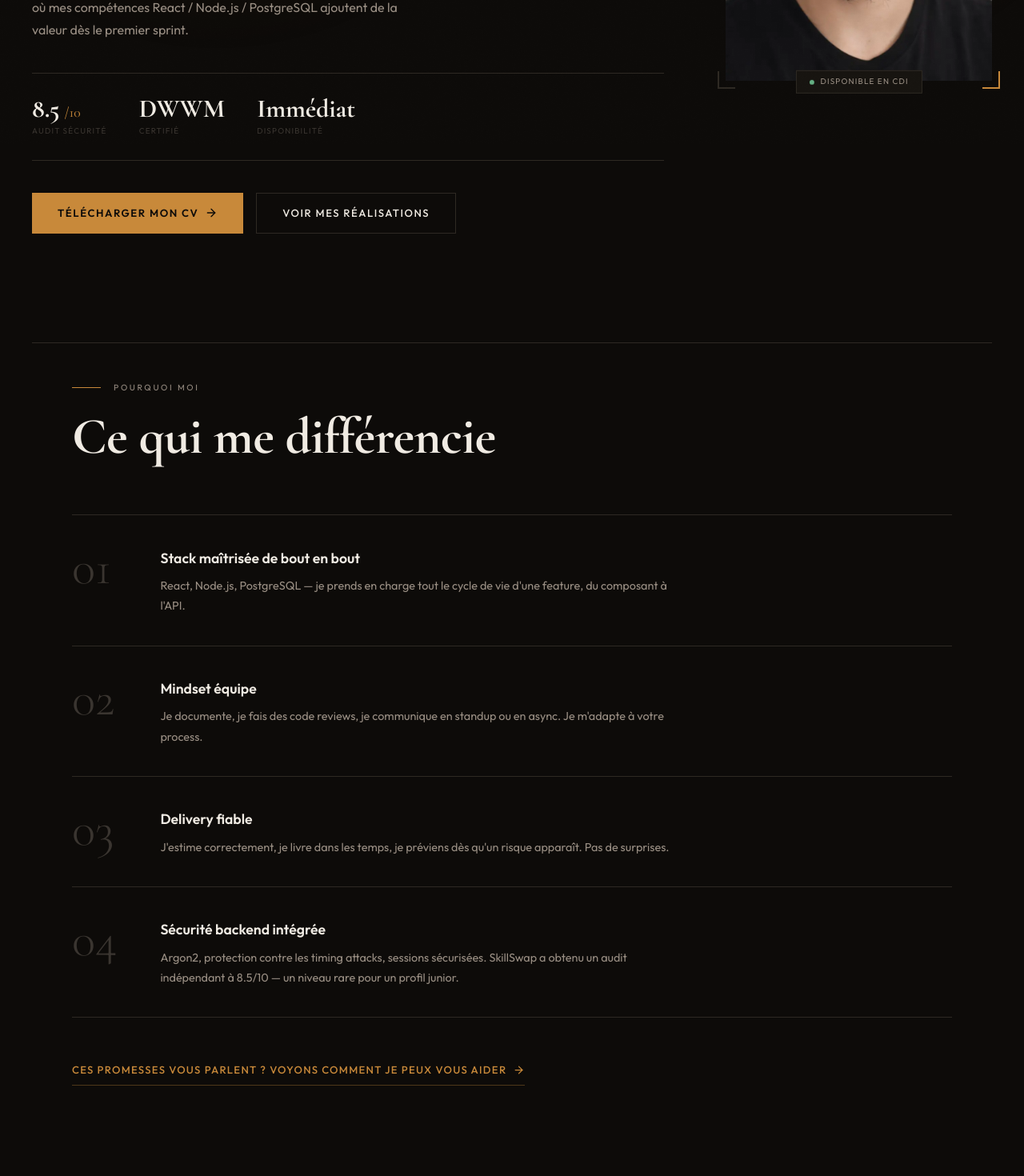
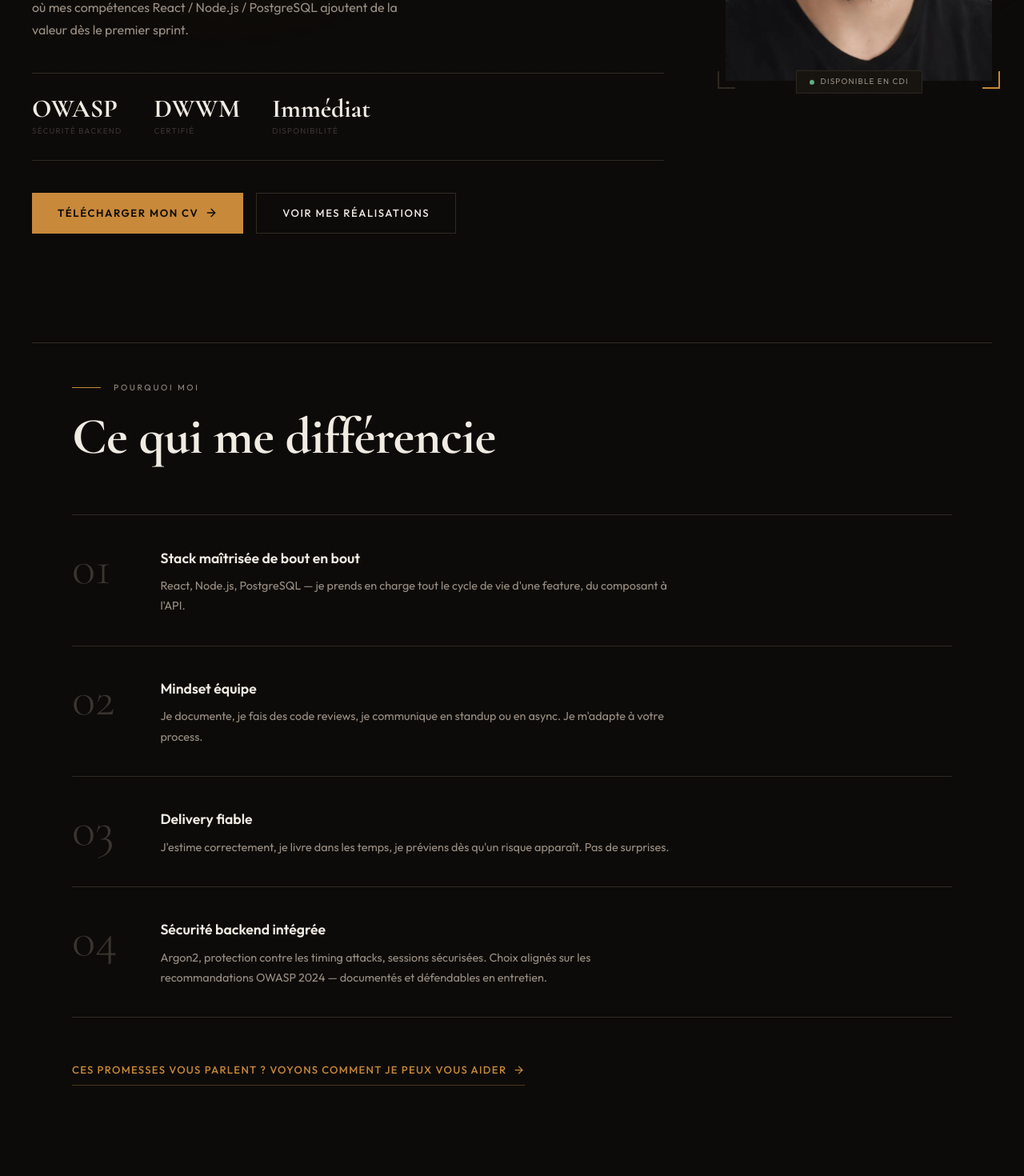
Before and after one commit to NMokhmad/business-portfolio, a React (Vite) app: page / in a window 1280 px wide. Shown: the part 620-2090 px from the top of the page at 80% size. Built offline with nearby package versions, Linux system fonts and the light colour scheme.

Commit message:
fix(cdi): remplacer métrique 8.5/10 AI par références OWASP 2024 vérifiables

```diff
--- a/src/components/Hero.jsx
+++ b/src/components/Hero.jsx
@@ -130,7 +130,7 @@ const Hero = ({ scrollToSection }) => {
               }}
             >
               {[
-                { value: '8.5', unit: ' /10', label: 'Audit sécurité' },
+                { value: 'OWASP', unit: '', label: 'Sécurité backend' },
                 { value: 'DWWM', unit: '', label: 'Certifié' },
                 { value: 'Immédiat', unit: '', label: 'Disponibilité' },
               ].map(({ value, unit, label }) => (
--- a/src/data/differentiators.js
+++ b/src/data/differentiators.js
@@ -17,6 +17,6 @@ export const differentiators = [
   {
     iconName: "Shield",
     title: "Sécurité backend intégrée",
-    description: "Argon2, protection contre les timing attacks, sessions sécurisées. SkillSwap a obtenu un audit indépendant à 8.5/10 — un niveau rare pour un profil junior."
+    description: "Argon2, protection contre les timing attacks, sessions sécurisées. Choix alignés sur les recommandations OWASP 2024 — documentés et défendables en entretien."
   }
 ];
--- a/src/data/problems.js
+++ b/src/data/problems.js
@@ -7,7 +7,7 @@ export const problems = [
   {
     emoji: "🔒",
     problem: "Vous ne voulez pas gérer des vulnérabilités introduites par un junior",
-    solution: "Argon2, protection timing attacks, sessions sécurisées. Audit SkillSwap : 8.5/10. La sécurité est un réflexe, pas une case à cocher."
+    solution: "Argon2, protection timing attacks, sessions sécurisées — pratiques OWASP 2024. La sécurité est un réflexe, pas une case à cocher."
   },
   {
     emoji: "⚡",
--- a/src/data/projects.js
+++ b/src/data/projects.js
@@ -6,7 +6,7 @@ export const projects = [
     stack: ["Node.js", "Express", "PostgreSQL", "React", "Socket.io"],
     problem: "Les développeurs et créatifs galèrent à trouver des partenaires complémentaires pour collaborer ou échanger des compétences, sans passer par des plateformes freelance coûteuses.",
     solution: "Une plateforme communautaire full-stack (Node.js, Express, PostgreSQL) avec profils, système de notation 5 étoiles, messagerie privée en temps réel, recherche par compétence et flux d'onboarding guidé.",
-    result: "Audit sécurité indépendant : 8.5/10 (Argon2, protection timing attacks, sessions sécurisées). Site ultra-rapide : chargement < 1 seconde, navigation sans blocage.",
+    result: "Sécurité backend : Argon2, protection timing attacks, sessions sécurisées (pratiques OWASP 2024). Site ultra-rapide : chargement < 1 seconde, navigation sans blocage.",
     techDecisions: [
       { label: "Argon2 (hachage)", reason: "Résistant aux attaques GPU/ASIC — recommandation OWASP 2024, supérieur à bcrypt pour les mots de passe." },
       { label: "Comparaison temps constant", reason: "Prévient l'énumération d'utilisateurs via timing attacks sur le formulaire de login." },
```
